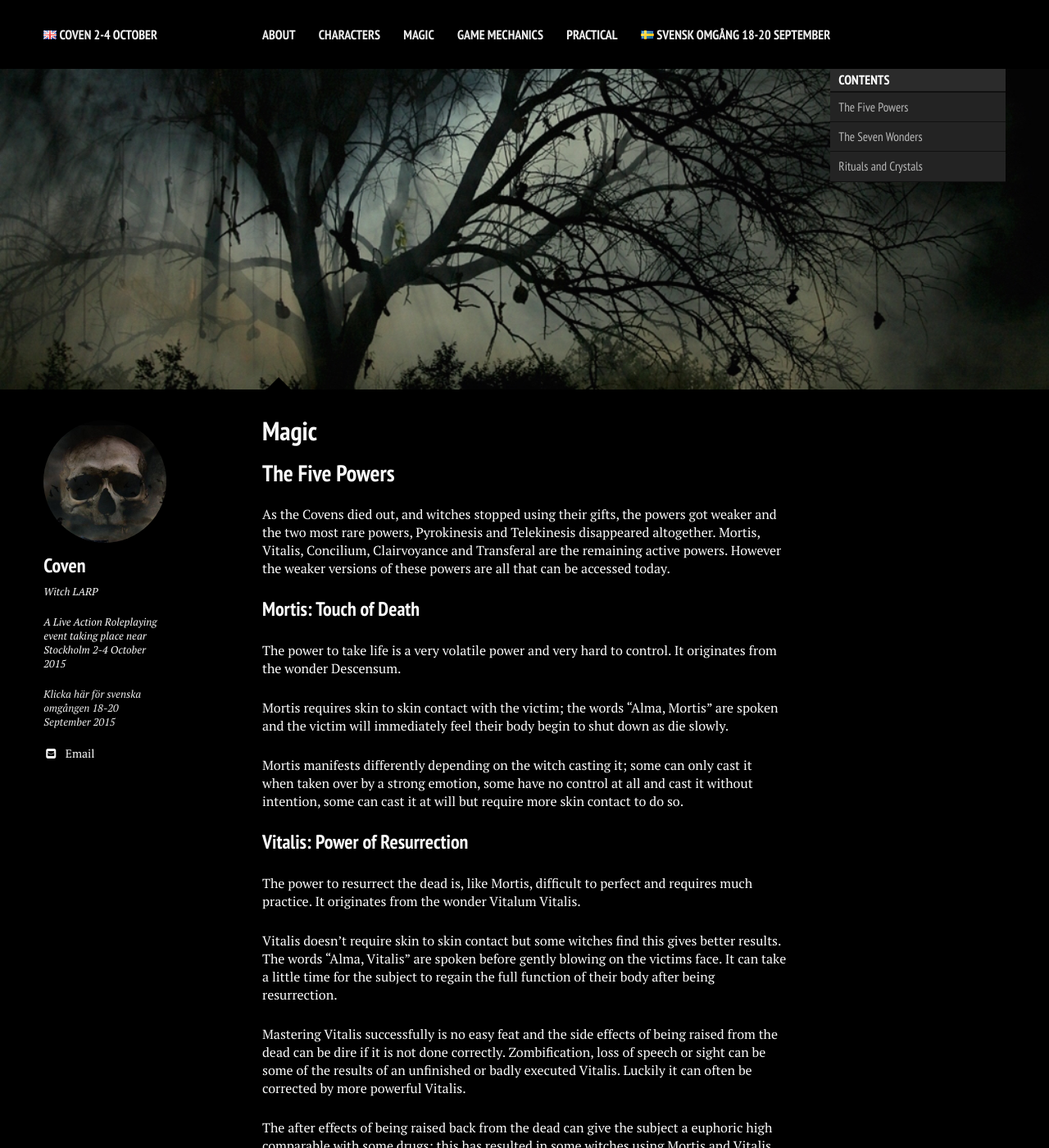
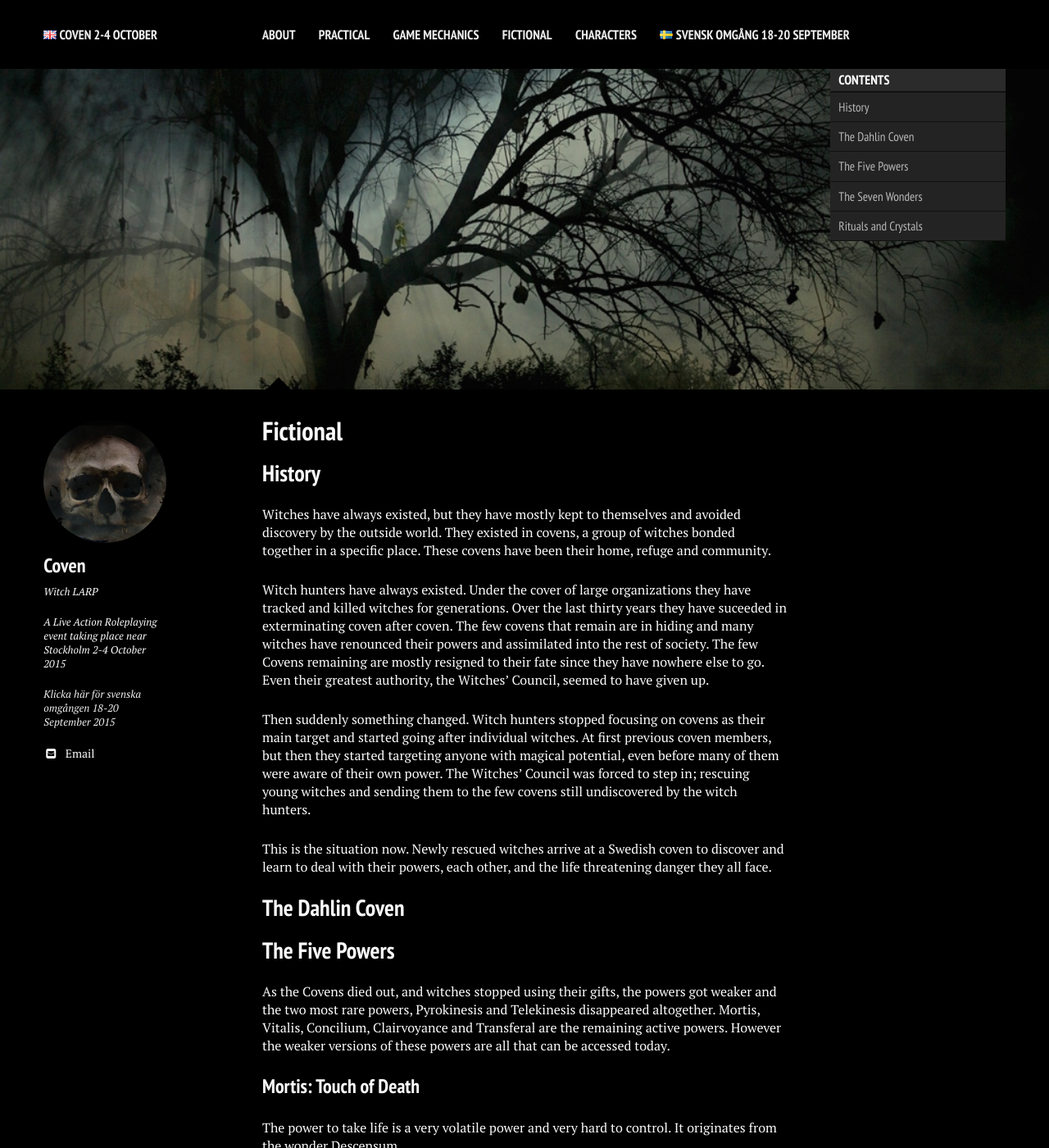
Before and after one commit to stanislavb/en.coven.nu, a Jekyll site: the page built from fictional/index.md, in a window 1280 px wide and 1400 px high. Shown: the whole window at 82% size. Built offline with Jekyll 4.4.1, drawn with Linux system fonts in a browser that asks for light colours; nearby versions of some CDN libraries.

Commit message:
Magic -> Fiction

```diff
--- a/_data/navigation.yml
+++ b/_data/navigation.yml
@@ -3,14 +3,14 @@
 - title: About
   url: /about/
 
-- title: Characters
-  url: /characters/
-
-- title: Magic
-  url: /magic/
+- title: Practical
+  url: /practical/
 
 - title: Game Mechanics
   url: /game-mechanics/
 
-- title: Practical
-  url: /practical/
+- title: Fictional
+  url: /fictional/
+
+- title: Characters
+  url: /characters/
--- a/magic/index.md
+++ b/fictional/index.md
@@ -1,7 +1,7 @@
 ---
 layout: page
-title: Magic
-tags: [magic, powers, rituals, crystals, tarot]
+title: Fictional
+tags: [fictional, magic, powers, rituals, crystals, tarot]
 modified: 2015-01-11
 comments: true
 image:
@@ -17,6 +17,18 @@ image:
 {:toc}
 </div>
 </section><!-- /#table-of-contents -->
+
+## History
+
+Witches have always existed, but they have mostly kept to themselves and avoided discovery by the outside world. They existed in covens, a group of witches bonded together in a specific place. These covens have been their home, refuge and community.
+
+Witch hunters have always existed. Under the cover of large organizations they have tracked and killed witches for generations. Over the last thirty years they have suceeded in exterminating coven after coven. The few covens that remain are in hiding and many witches have renounced their powers and assimilated into the rest of society. The few Covens remaining are mostly resigned to their fate since they have nowhere else to go. Even their greatest authority, the Witches' Council, seemed to have given up.
+
+Then suddenly something changed. Witch hunters stopped focusing on covens as their main target and started going after individual witches. At first previous coven members, but then they started targeting anyone with magical potential, even before many of them were aware of their own power. The Witches' Council was forced to step in; rescuing young witches and sending them to the few covens still undiscovered by the witch hunters.
+
+This is the situation now. Newly rescued witches arrive at a Swedish coven to discover and learn to deal with their powers, each other, and the life threatening danger they all face.
+
+## The Dahlin Coven
 
 ## The Five Powers
 
```
Also changed, not shown: about/index.md (+0 -10 lines), 1 other file.
